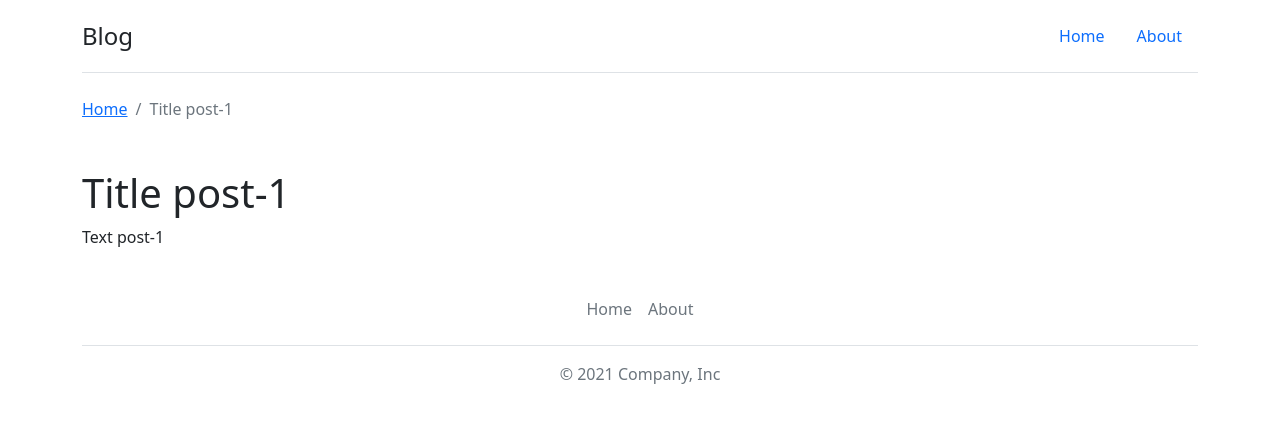
After one commit to Zer0S2m/BlogFlask, a Flask app: a page that uses blog/templates/postDetail.html in a window 1280 px wide. The commit adds this page. Shown: the top 423 px of the page. Run offline with Flask 2, Linux system fonts and the light colour scheme; data comes from the database, SQL or seed files in the repository; both versions use the stored data as it was before the commit.

```diff
--- a/blog/app.py
+++ b/blog/app.py
@@ -1,3 +1,5 @@
+from datetime import datetime
+
 from flask import Flask
 from flask import render_template
 from flask import url_for
@@ -5,7 +7,8 @@ from flask import url_for
 from flask_sqlalchemy import SQLAlchemy
 
 
-app = Flask(__name__)
+
+app = Flask(__name__, static_folder = "static")
 app.config['SQLALCHEMY_DATABASE_URI'] = 'sqlite:///blog.db'
 app.config['SQLALCHEMY_TRACK_MODIFICATIONS'] = False
 db = SQLAlchemy(app)
@@ -14,13 +17,15 @@ db = SQLAlchemy(app)
 class Post(db.Model):
 	"""docstring for Posts"""
 
-	id = db.Column(db.Integer, primary_key = True)
+	id = db.Column(db.Integer(), primary_key = True)
 	title = db.Column(db.String(100), nullable = False)
-	text = db.Column(db.Text, nullable = False)
+	text = db.Column(db.Text(), nullable = False)
+	pathImg = db.Column(db.String(), nullable = True)
+	pubDate = db.Column(db.DateTime(), nullable = False, default = datetime.now().date())
 
 
 	def __repr__(self):
-		return self.title
+		return f"{self.title} - id: {self.id}"
 
 
 @app.route("/index")
@@ -40,5 +45,16 @@ def about():
 	return render_template("about.html")
 
 
+@app.route("/post-<int:id>")
+def postDetail(id):
+	post = Post.query.filter_by(id = id).first()
+
+	data = {
+		"post": post
+	}
+
+	return render_template("postDetail.html", data = data)
+
+
 if __name__ == '__main__':
 	app.run(debug = True)
--- a/blog/templates/index.html
+++ b/blog/templates/index.html
@@ -10,10 +10,14 @@
 		{% for post in data.posts %}
 		<div class="col">
 			<div class="card">
+				<img src="{{ url_for('static', filename = post.pathImg) }}" class="card-img-top" alt="Image post">
 				<div class="card-body">
 					<h5 class="card-title">{{ post.title }}</h5>
 					<p class="card-text">{{ post.text }}</p>
-					<a href="#" class="btn btn-primary">Go somewhere</a>
+					<a href="{{ url_for('postDetail', id = post.id) }}" class="btn btn-primary">Read</a>
+					<p class="card-text mt-2">
+						<small class="text-muted">{{ post.pubDate }}</small>
+					</p>
 				</div>
 			</div>
 		</div>
--- /dev/null
+++ b/blog/templates/postDetail.html
@@ -0,0 +1,18 @@
+{% extends "base.html" %}
+
+{% block title %}
+	<title>Blog - {{ data.post.title }}</title>
+{% endblock %}
+
+{% block content %}
+	<nav aria-label="breadcrumb">
+		<ol class="breadcrumb">
+			<li class="breadcrumb-item">
+				<a href="{{ url_for('index') }}">Home</a>
+			</li>
+			<li class="breadcrumb-item active" aria-current="page">{{ data.post.title }}</li>
+		</ol>
+	</nav>
+	<h1 class="mt-5">{{ data.post.title }}</h1>
+	{{ data.post.text }}
+{% endblock %}
```
Also changed, not shown: README.md, blog/blog.db (deleted), blog/static/media/post-img-1.jpg (added), blog/static/media/post-img-2.jpg (added), 1 other file. Lines whose indentation alone changed are shown as unchanged.
